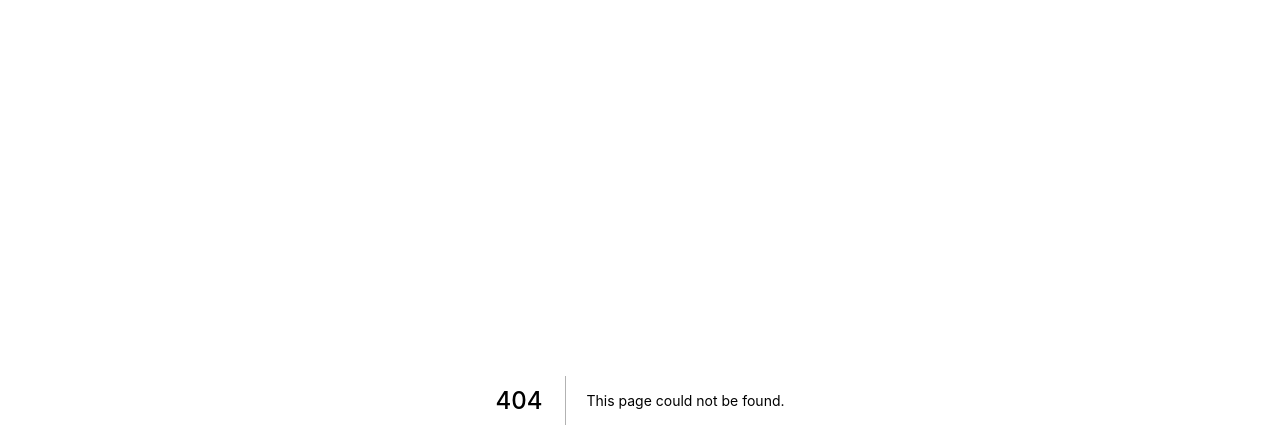
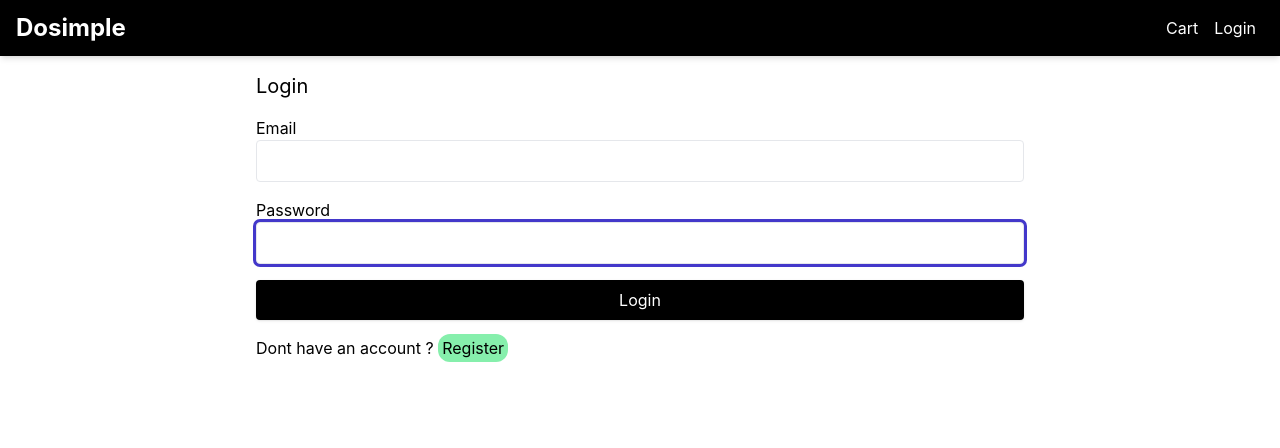
Before and after one commit to Gen4ralz/dosimple-next-tailwind, a Next.js app: page /login in a window 1280 px wide. Before the commit this address had no page. Shown: the top 448 px of the page. Built offline with nearby package versions, Linux system fonts and the light colour scheme.

Commit message:
Create Login Form

```diff
--- a/package.json
+++ b/package.json
@@ -9,9 +9,12 @@
     "lint": "next lint"
   },
   "dependencies": {
+    "@headlessui/react": "^1.6.6",
+    "js-cookie": "^3.0.1",
     "next": "12.2.2",
     "react": "18.2.0",
-    "react-dom": "18.2.0"
+    "react-dom": "18.2.0",
+    "react-hook-form": "^7.33.1"
   },
   "devDependencies": {
     "@types/react": "^18.0.15",
--- a/pages/cart.js
+++ b/pages/cart.js
@@ -11,10 +11,16 @@ export default function CartScreen() {
   const {
     cart: { cartItems },
   } = state;
+
   const updateCartHandler = (item, qty) => {
     const quantity = Number(qty);
     dispatch({ type: 'CART_ADD_ITEM', payload: { ...item, quantity } });
   };
+
+  const removeItemHandler = (item) => {
+    dispatch({ type: 'CART_REMOVE_ITEM', payload: item });
+  };
+
   return (
     <Layout title="Shopping Cart">
       <h1 className="font-bold text-xl mb-10 mt-5 md:px-4">Order Details</h1>
@@ -74,6 +80,7 @@ export default function CartScreen() {
                       <button
                         type="button"
                         className="font-medium text-indigo-600 px-2"
+                        onClick={() => removeItemHandler(item)}
                       >
                         Remove
                       </button>
@@ -94,7 +101,7 @@ export default function CartScreen() {
             </div>
             <div className="mt-6">
               <button
-                onClick={() => router.push('/shipping')}
+                onClick={() => router.push('/login?redirect=/shipping')}
                 className="bg-indigo-700 text-white text-base px-6 py-3 rounded-md flex items-center justify-center w-full"
               >
                 Checkout
--- /dev/null
+++ b/pages/login.js
@@ -0,0 +1,69 @@
+import Link from 'next/link';
+import React from 'react';
+import Layout from '../components/Layout';
+import { useForm } from 'react-hook-form';
+
+export default function LoginScreen() {
+  const {
+    handleSubmit,
+    register,
+    formState: { errors },
+  } = useForm();
+  const submitHandler = ({ email, password }) => {};
+  return (
+    <Layout title="Login">
+      <form
+        className="mx-auto max-w-screen-md"
+        onSubmit={handleSubmit(submitHandler)}
+      >
+        <h1 className="mb-4 text-xl">Login</h1>
+        <div className="mb-4">
+          <label htmlFor="email">Email</label>
+          <input
+            type="email"
+            {...register('email', {
+              required: 'Please enter email',
+              pattern: {
+                value: /^[a-zA-Z0-9_.+-]+@[a-zA-Z0-9-]+.[a-zA-Z0-9-.]+$/i,
+                message: 'Please enter valid email',
+              },
+            })}
+            className="w-full"
+            id="email"
+            autoFocus
+          />
+          {errors.email && (
+            <div className="text-red-500">{errors.email.message}</div>
+          )}
+        </div>
+        <div className="mb-4">
+          <label htmlFor="password">Password</label>
+          <input
+            type="password"
+            {...register('password', {
+              required: 'Please enter password',
+              minLength: { value: 6, message: 'password is more than 5 chars' },
+            })}
+            className="w-full"
+            id="password"
+            autoFocus
+          />
+          {errors.password && (
+            <div className="text-red-500">{errors.password.message}</div>
+          )}
+        </div>
+        <div className="mb-4">
+          <button className="primary-button w-full">
+            <p className="text-white">Login</p>
+          </button>
+        </div>
+        <div className="mb-4">
+          Dont have an account ?{' '}
+          <Link href="/register">
+            <a className="bg-green-300 p-1 rounded-xl">Register</a>
+          </Link>
+        </div>
+      </form>
+    </Layout>
+  );
+}
--- a/pages/product/[slug].js
+++ b/pages/product/[slug].js
@@ -1,15 +1,17 @@
-import React, { useContext } from 'react';
+import React, { useContext, useState, Fragment } from 'react';
 import Layout from '../../components/Layout';
 import { useRouter } from 'next/router';
 import data from '../../utils/data';
 import Link from 'next/link';
 import Image from 'next/image';
 import { Store } from '../../utils/Store';
+import { Dialog, Transition } from '@headlessui/react';
 
 export default function ProductScreen() {
   //Acess product detail from useRouter hook
   const { state, dispatch } = useContext(Store); // in state -> we have cart and cartItem
   const { query } = useRouter();
+  const router = useRouter();
   const { slug } = query;
   const product = data.products.find((x) => x.slug === slug);
 
@@ -29,9 +31,21 @@ export default function ProductScreen() {
       alert('Sorry, product is out of stock');
     }
     dispatch({ type: 'CART_ADD_ITEM', payload: { ...product, quantity } });
+    router.push('/cart');
+  };
+
+  const [isOpen, setIsOpen] = useState(false);
+
+  const closeModal = () => {
+    setIsOpen(false);
+  };
+
+  const openModal = () => {
+    setIsOpen(true);
   };
 
   return (
+    <>
       <Layout title={product.name}>
         <div className="py-2 mb-4">
           <Link href="/">
@@ -75,7 +89,7 @@ export default function ProductScreen() {
                   ? 'primary-button w-full'
                   : 'secondary-button w-full'
               }
-            onClick={addToCartHandler}
+              onClick={openModal}
             >
               <p className={product.stock > 0 ? 'text-white' : 'text-red-700'}>
                 {product.stock > 0 ? 'Add to cart' : 'Out of stock'}
@@ -83,6 +97,71 @@ export default function ProductScreen() {
             </button>
           </div>
         </div>
+        <Transition appear show={isOpen} as={Fragment}>
+          <Dialog
+            as="div"
+            open={isOpen}
+            onClose={closeModal}
+            className="relative z-10"
+          >
+            <Transition.Child
+              as={Fragment}
+              enter="ease-out duration-300"
+              enterFrom="opacity-0"
+              enterTo="opacity-100"
+              leave="ease-in duration-200"
+              leaveFrom="opacity-100"
+              leaveTo="opacity-0"
+            >
+              <div className="fixed inset-0 bg-black bg-opacity-25" />
+            </Transition.Child>
+            <div className="fixed inset-0 overflow-y-auto">
+              <div className="flex h-full items-end justify-center text-center">
+                <Transition.Child
+                  as={Fragment}
+                  enter="ease-out duration-300"
+                  enterFrom="opacity-0 scale-95"
+                  enterTo="opacity-100 scale-100"
+                  leave="ease-in duration-200"
+                  leaveFrom="opacity-100 scale-100"
+                  leaveTo="opacity-0 scale-95"
+                >
+                  <Dialog.Panel className="w-full max-w-md transform overflow-hidden rounded-t-lg bg-white p-6 text-left align-middle shadow-xl transition-all h-1/2">
+                    <Dialog.Title
+                      as="h3"
+                      className="text-xl font-medium leading-6 text-gray-900"
+                    >
+                      Color
+                    </Dialog.Title>
+                    {/* <div className="grid grid-cols-3 gap-4 md: grid-cols-2 lg:grid-cols-4"> */}
+                    <div className="mt-5">
+                      <Image
+                        src={product.image}
+                        alt={product.slug}
+                        width={120}
+                        height={150}
+                        Layout="responsive"
+                        className="rounded-lg"
+                      />
+                      {/* </div> */}
+                    </div>
+
+                    <div className="mt-4">
+                      <button
+                        type="button"
+                        className="inline-flex justify-center rounded-md border border-transparent bg-blue-100 px-4 py-2 text-sm font-medium text-blue-900 hover:bg-blue-200 focus:outline-none focus-visible:ring-2 focus-visible:ring-blue-500 focus-visible:ring-offset-2 w-full"
+                        onClick={addToCartHandler}
+                      >
+                        Add to Cart
+                      </button>
+                    </div>
+                  </Dialog.Panel>
+                </Transition.Child>
+              </div>
+            </div>
+          </Dialog>
+        </Transition>
       </Layout>
+    </>
   );
 }
--- a/styles/globals.css
+++ b/styles/globals.css
@@ -30,3 +30,9 @@ a {
 .secondary-button {
   @apply rounded py-2 px-4 shadow border border-gray-200 shadow bg-red-200;
 }
+
+input,
+select,
+textarea {
+  @apply rounded border p-2 outline-none ring-indigo-700 focus:ring;
+}
--- a/utils/Store.js
+++ b/utils/Store.js
@@ -1,10 +1,13 @@
 import { useReducer, createContext } from 'react';
+import Cookies from 'js-cookie';
 
 export const Store = createContext();
 
 // define initial state
 const initialState = {
-  cart: { cartItems: [] },
+  cart: Cookies.get('cart') // replace default object -> search cookie in cart.
+    ? JSON.parse(Cookies.get('cart')) // if it does exist use Json convert cart in their cookie.
+    : { cartItems: [] }, // -> otherwise set cartItem to empty array.
 };
 
 function reducer(state, action) {
@@ -26,7 +29,15 @@ function reducer(state, action) {
             item.name === existItem.name ? newItem : item
           )
         : [...state.cart.cartItems, newItem]; // push newItem in cartItem in array
+      Cookies.get('cart', JSON.stringify({ ...state.cart, cartItems })); // Object cannot save in cookie, need to convert to string first.
       return { ...state, cart: { ...state.cart, cartItems } }; //reducer function need return, keep previous state and update cart only.
+    }
+    case 'CART_REMOVE_ITEM': {
+      const cartItems = state.cart.cartItems.filter(
+        (item) => item.slug !== action.payload.slug
+      );
+      Cookies.get('cart', JSON.stringify({ ...state.cart, cartItems }));
+      return { ...state, cart: { ...state.cart, cartItems } };
     }
     default:
       return state;
```
Also changed, not shown: utils/data.js (+8 -0 lines), 2 other files (tests, documents, lock files or other folders). Lines whose indentation alone changed are shown as unchanged.
